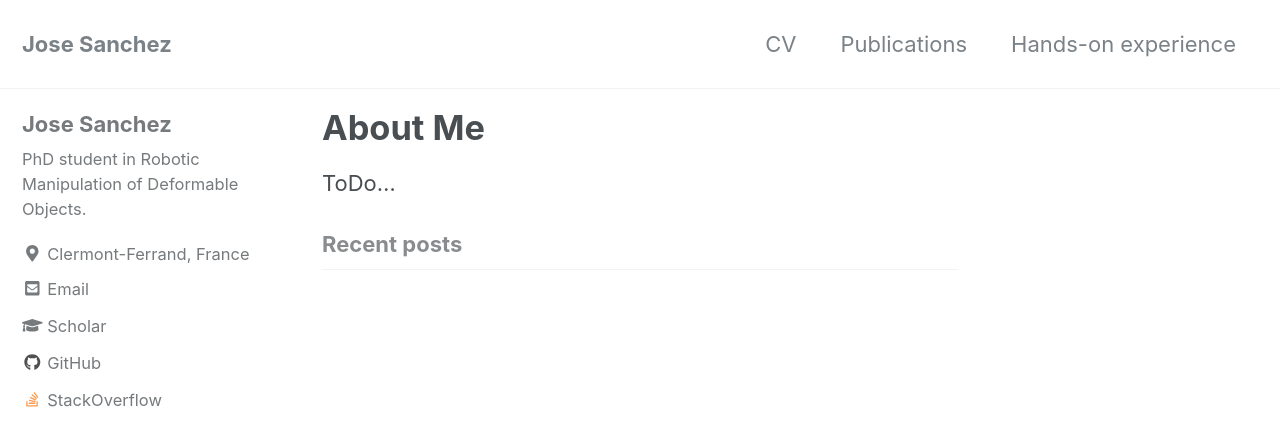
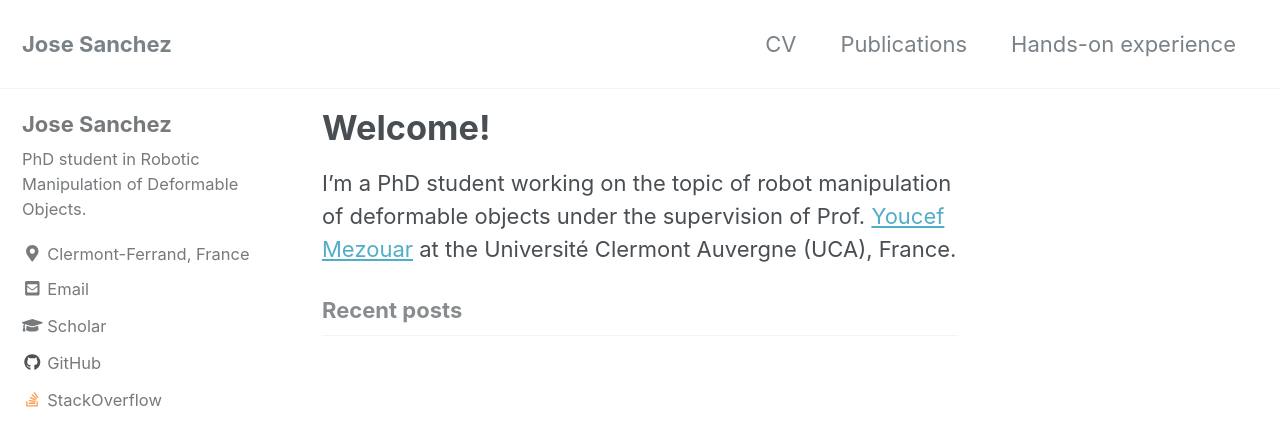
Before and after one commit to jsanch2s/jsanch2s.github.io, a Jekyll site: the page built from _pages/about.md, in a window 1280 px wide and 900 px high. Shown: the top 446 px of the window. Built offline with Jekyll 4.4.1, drawn with Linux system fonts in a browser that asks for light colours; cached includes are drawn as plain includes; nearby versions of some CDN libraries; our own code applies the rules of GitHub Pages for plain Markdown files.

Commit message:
Update home description

```diff
--- a/_pages/about.md
+++ b/_pages/about.md
@@ -1,6 +1,6 @@
 ---
 permalink: /
-title: "About Me"
+title: "Welcome!"
 excerpt: "About me"
 author_profile: true
 redirect_from:
@@ -8,4 +8,4 @@ redirect_from:
   - /about.html
 ---
 
-ToDo...
+I'm a PhD student working on the topic of robot manipulation of deformable objects under the supervision of Prof. [Youcef Mezouar](http://youcef-mezouar.wixsite.com/ymezouar) at the Université Clermont Auvergne (UCA), France.
```
